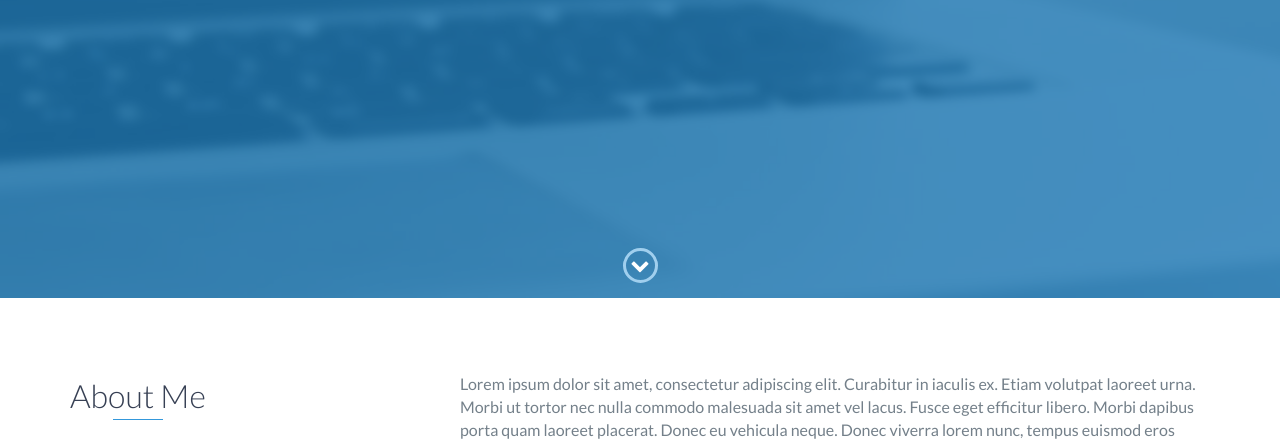
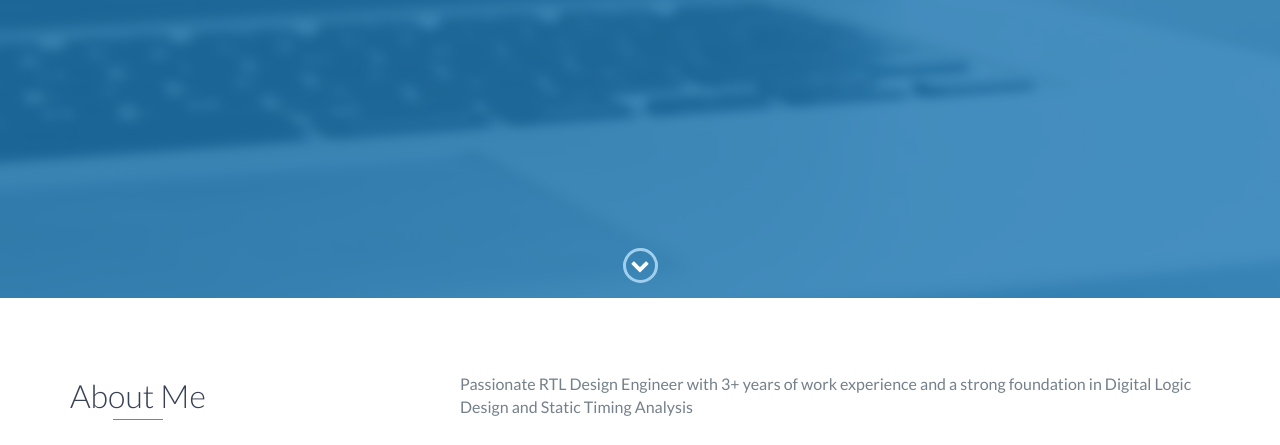
Before and after one commit to dhivyasri2000/dhivyasri2000.github.io, a website: page index.html in a window 1280 px wide. Shown: the part 502-947 px from the top of the page. Drawn offline with nearby package versions, Linux system fonts and the light colour scheme.

Commit message:
Update index.html

```diff
--- a/index.html
+++ b/index.html
@@ -73,9 +73,8 @@
                 </div>
                 <div class="col-md-8">
                     <p>
-                        Lorem ipsum dolor sit amet, consectetur adipiscing elit. Curabitur in iaculis ex. Etiam volutpat laoreet urna. Morbi ut tortor nec nulla commodo malesuada sit amet vel lacus. Fusce eget efficitur libero. Morbi dapibus porta quam laoreet placerat. Donec
-                        eu vehicula neque. Donec viverra lorem nunc, tempus euismod eros sollicitudin ut. Quisque et tincidunt libero. Donec id pharetra justo. Proin euismod lacinia dolor, eu scelerisque justo tempus pharetra. Vivamus nunc justo, finibus
-                        ut nisl sed, euismod rhoncus nulla. Proin sed magna egestas, egestas ante et, congue eros. In consequat, mauris dapibus tincidunt suscipit, ex libero aliquet diam, at maximus risus enim non leo.
+                        Passionate RTL Design Engineer with 3+ years of work experience and a strong foundation in Digital Logic Design and Static Timing Analysis
+
                     </p>
                 </div>
             </div>
```
